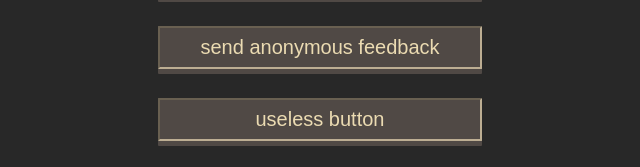
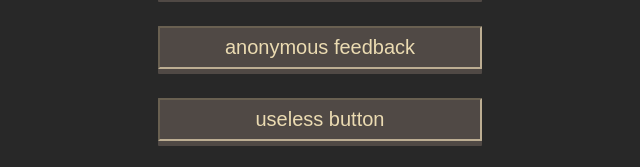
Before and after one commit to seki-mei/lemma-moe, an Astro site: page /about in a window 1280 px wide. Shown: the part 621-788 px from the top of the page, 320-960 px from the left. Built offline with nearby package versions, Linux system fonts and the light colour scheme; Astro itself is replaced by a stand-in of ours.

Commit message:
admonymous button minor change

```diff
--- a/src/pages/about.astro
+++ b/src/pages/about.astro
@@ -20,7 +20,7 @@ I'm obsessed with reasoning.</p>
 				</a>
 				<br>
 				<a target="_blank" href="https://www.admonymous.co/wotton">
-					<button class="link-button">send anonymous feedback</button>
+					<button class="link-button">anonymous feedback</button>
 				</a>
 				<br>
 					<button class="link-button">useless button</button>
```
